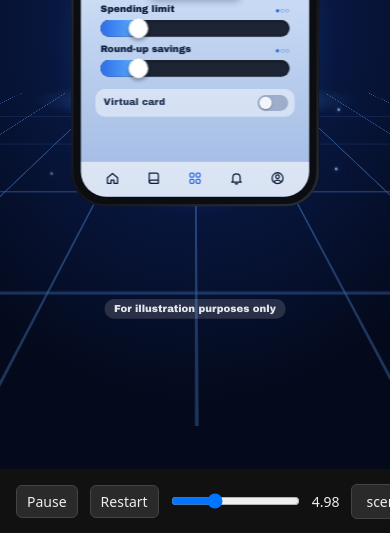
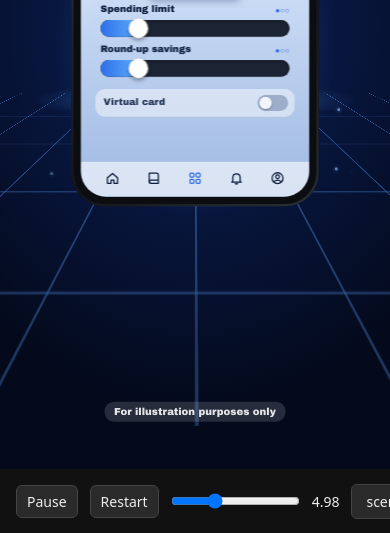
Before and after one commit to viktoriiafomich-max/projects, a plain HTML site: page motion/finance/2026-11-02_debit-cards-online/index.html in a window 390 px wide. Shown: the part 311-844 px from the top of the page. Drawn offline with Linux system fonts and the light colour scheme.

Commit message:
debit-cards motion: phone nearly full-frame with captions=0, badge at very bottom

```diff
--- a/motion/finance/2026-11-02_debit-cards-online/index.html
+++ b/motion/finance/2026-11-02_debit-cards-online/index.html
@@ -29,6 +29,8 @@
   #world { position: absolute; inset: 0; transform-origin: 540px 860px; }
   #glow { position: absolute; left: 90px; top: 320px; width: 900px; height: 1100px; border-radius: 50%;
     background: radial-gradient(ellipse, rgba(70,150,255,.45), rgba(70,150,255,0) 62%); }
+  /* captions=0: phone + touch layer zoomed to nearly full frame */
+  #zoom { position: absolute; inset: 0; transform-origin: 540px 860px; }
   .pt { position: absolute; width: 8px; height: 8px; margin: -4px 0 0 -4px; border-radius: 50%; background: #9fd0ff; box-shadow: 0 0 10px rgba(120,190,255,.9); }
 
   /* overlay captions (ad text chunks) */
@@ -100,7 +102,7 @@
   #ripple { position: absolute; width: 150px; height: 150px; margin: -75px 0 0 -75px; border-radius: 50%; border: 6px solid rgba(255,255,255,.95); opacity: 0; }
   #touch { position: absolute; width: 84px; height: 84px; margin: -42px 0 0 -42px; border-radius: 50%; background: radial-gradient(circle, rgba(255,255,255,.95) 0 30%, rgba(255,255,255,.5) 55%, rgba(255,255,255,.12) 100%); box-shadow: 0 0 26px rgba(130,190,255,.95); opacity: 0; }
 
-  #disc { position: absolute; left: 50%; top: 1570px; transform: translateX(-50%); padding: 12px 26px; border-radius: 26px;
+  #disc { position: absolute; left: 50%; bottom: 10px; transform: translateX(-50%); padding: 12px 26px; border-radius: 26px;
     background: rgba(255,255,255,.14); color: rgba(255,255,255,.88); font-size: 28px; font-weight: 800; white-space: nowrap; }
   #stage.bg-checker #disc { background: rgba(0,0,0,.55); }
 
@@ -119,6 +121,7 @@
     <div id="glow"></div>
     <div id="pts"></div>
 
+    <div id="zoom">
     <div class="space"><div class="p3" id="ph">
       <div class="face back"></div>
       <div class="face front"><div class="bez"></div>
@@ -152,6 +155,7 @@
 
     <div id="ripple"></div>
     <div id="touch"></div>
+    </div>
   </div>
 
   <div id="cap">
@@ -182,6 +186,7 @@
   const stage = $('#stage'), world = $('#world'), wrap = $('#wrap');
   const q = new URLSearchParams(location.search);
   const NOCAP = q.get('captions') === '0';
+  if (NOCAP) el('zoom').style.transform = 'translateY(140px) scale(1.5)';
 
   const clamp = (x, a = 0, b = 1) => Math.min(b, Math.max(a, x));
   const seg = (t, a, b) => clamp((t - a) / (b - a));
```
